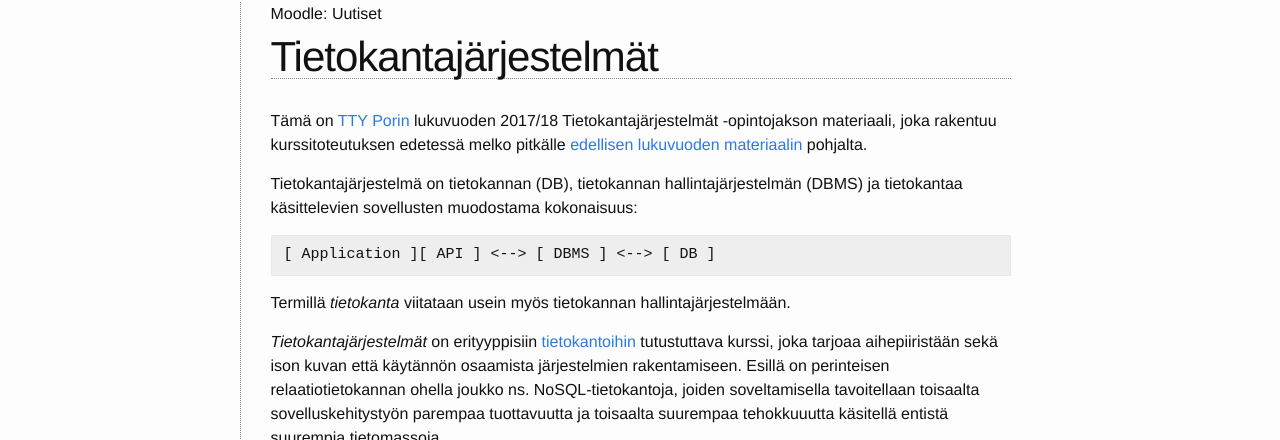
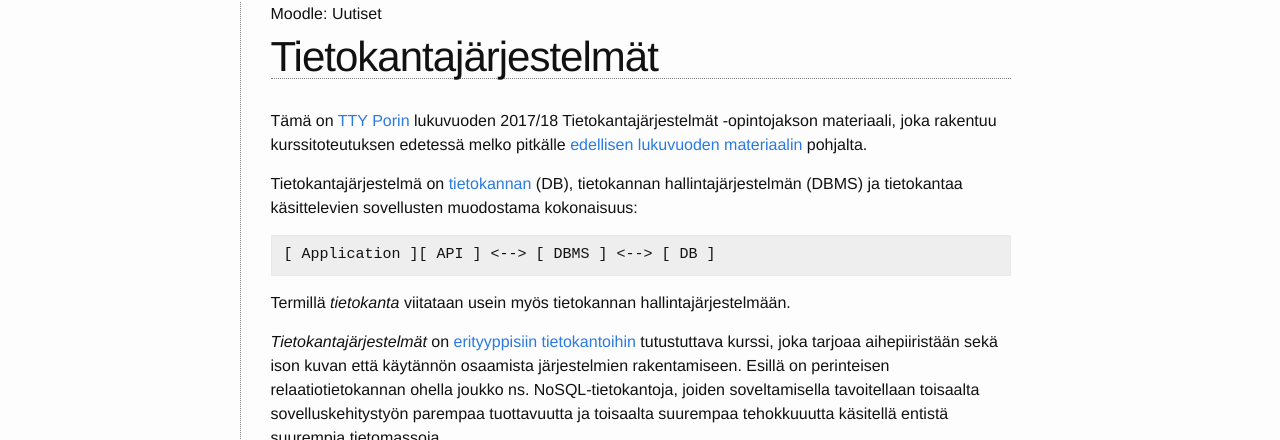
Before and after one commit to timedu/tkj2017s, a Jekyll site: the page built from docs/index.md, in a window 1280 px wide. Shown: the part 84-524 px from the top of the page. Built offline with Jekyll 4.4.1, drawn with Linux system fonts in a browser that asks for light colours; some of the changed lines change nothing that is shown.

Commit message:
additional links

```diff
--- a/docs/index.md
+++ b/docs/index.md
@@ -6,7 +6,9 @@ layout: site_index
 Tämä on [TTY Porin](http://www.poridi.fi) lukuvuoden 2017/18 Tietokantajärjestelmät -opintojakson materiaali, joka rakentuu kurssitoteutuksen edetessä melko pitkälle [edellisen lukuvuoden materiaalin](https://timedu.github.io/tkj2017k/) pohjalta.
 
 
-Tietokantajärjestelmä on tietokannan (DB), tietokannan hallintajärjestelmän (DBMS) ja tietokantaa käsittelevien sovellusten muodostama kokonaisuus:
+Tietokantajärjestelmä on [tietokannan][database] (DB), tietokannan hallintajärjestelmän (DBMS) ja tietokantaa käsittelevien sovellusten muodostama kokonaisuus:
+
+[database]: https://en.wikipedia.org/wiki/Database
 
 ~~~
 [ Application ][ API ] <--> [ DBMS ] <--> [ DB ]
@@ -14,9 +16,9 @@ Tietokantajärjestelmä on tietokannan (DB), tietokannan hallintajärjestelmän
 
 Termillä *tietokanta* viitataan usein myös tietokannan hallintajärjestelmään.
 
-*Tietokantajärjestelmät* on erityyppisiin [tietokantoihin][database] tutustuttava kurssi, joka tarjoaa aihepiiristään sekä ison kuvan että käytännön osaamista järjestelmien rakentamiseen. Esillä on perinteisen relaatiotietokannan ohella joukko ns. NoSQL-tietokantoja, joiden soveltamisella tavoitellaan toisaalta sovelluskehitystyön parempaa tuottavuutta ja toisaalta suurempaa tehokkuuutta käsitellä entistä suurempia tietomassoja.
+*Tietokantajärjestelmät* on [erityyppisiin tietokantoihin][db-engines-ranking] tutustuttava kurssi, joka tarjoaa aihepiiristään sekä ison kuvan että käytännön osaamista järjestelmien rakentamiseen. Esillä on perinteisen relaatiotietokannan ohella joukko ns. NoSQL-tietokantoja, joiden soveltamisella tavoitellaan toisaalta sovelluskehitystyön parempaa tuottavuutta ja toisaalta suurempaa tehokkuuutta käsitellä entistä suurempia tietomassoja.
 
-[database]: https://en.wikipedia.org/wiki/Database
+[db-engines-ranking]: https://db-engines.com/en/ranking
 
 Kurssin lukemistona on *Pramod J. Sadalagen* ja *Martin Fowlerin* tiivis kirja [NoSQL Distilled](viitteet/#nosql-distilled). Teknisessä osuudessä on esillä eri tietokantatyyppien yleisimpiä edustajia, joita myös em. kirja käsittelee esimerkkeinä. Kurssi on jäsennetty teknisen näkökulman mukaan seitsemään osaan, joista kunkin ytimenä on osan teemaan liittyvä tehtäväsarja:
 
```
